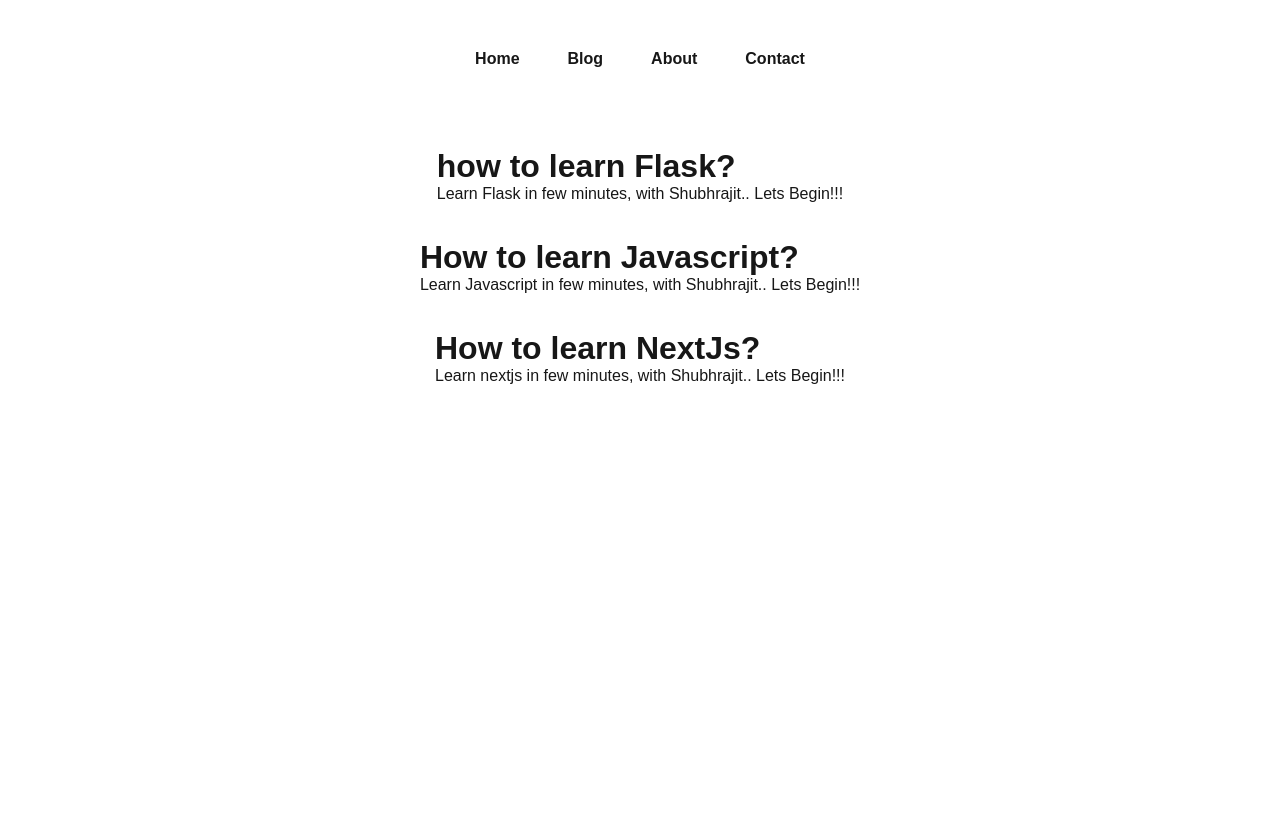
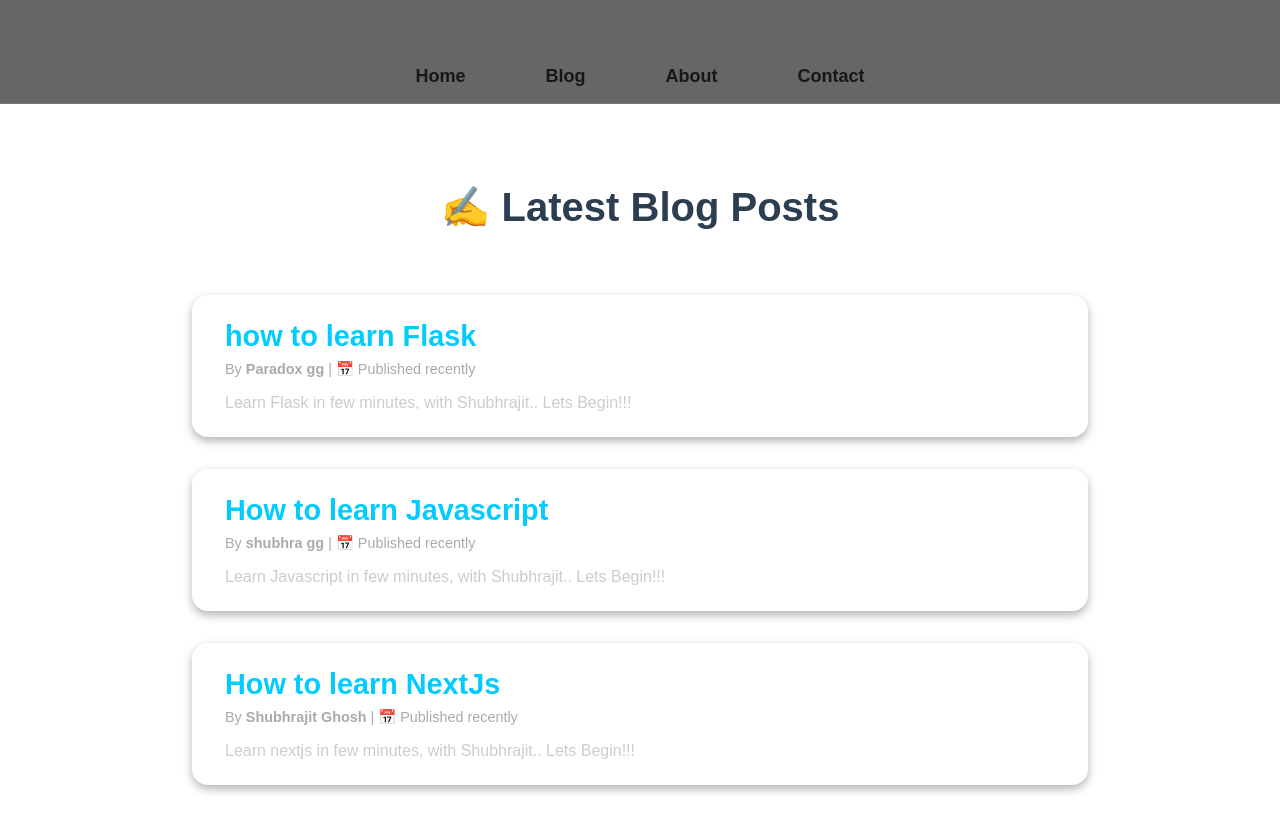
Before and after one commit to Shubhra7/NextJs_All, a Next.js app in the folder blog-hunt/: page /blog in a window 1280 px wide. Shown: the top 832 px of the page. After the commit the page ends 800 px from the top, so only its background shows below. Built offline with nearby package versions, Linux system fonts and the light colour scheme; no server answers.

Commit message:
navbar sticky bug fixed

```diff
--- a/blog-hunt/src/app/blog/Blog.module.css
+++ b/blog-hunt/src/app/blog/Blog.module.css
@@ -1,21 +1,10 @@
 .main {
-    min-height: 100vh;
-    flex: 1;
-    display: flex;
-    flex-direction: column;
-    justify-content: center;
-    align-items: center;
-    justify-content: flex-start;
-    /* gap: 20px; */
-    grid-row-start: 2;
-    padding-top: 3rem;
-}
-
-.blogItemh3{
-    cursor: pointer;
-    font-size: 2rem;
-    margin: 0;
-    padding: 0;
+  min-height: 100vh;
+  display: flex;
+  flex-direction: column;
+  align-items: center;
+  padding-top: 3rem;
+  gap: 2rem;
 }
 
 .container {
@@ -24,3 +13,35 @@
   margin: 0 auto;
   padding: 2rem;
 }
+
+.card {
+  background-color: rgba(255, 255, 255, 0.03);
+  border: 1px solid rgba(255, 255, 255, 0.1);
+  border-radius: 16px;
+  padding: 1.5rem 2rem;
+  transition: all 0.3s ease;
+  width: 100%;
+  box-shadow: 0 4px 10px rgba(0, 0, 0, 0.3);
+}
+
+.card:hover {
+  transform: translateY(-5px);
+  background-color: rgba(255, 255, 255, 0.06);
+}
+
+.blogItemh3 {
+  font-size: 1.8rem;
+  color: #00ccff;
+  margin-bottom: 0.5rem;
+}
+
+.blogMeta {
+  font-size: 0.9rem;
+  color: #aaa;
+  margin-bottom: 1rem;
+}
+
+.blogDesc {
+  font-size: 1rem;
+  color: #ccc;
+}
--- a/blog-hunt/src/app/blog/page.js
+++ b/blog-hunt/src/app/blog/page.js
@@ -45,34 +45,41 @@ const page = async () => {   // async for making it SSR
   })
   const blogs = await res.json();
 
-
   return (
     <>
       <div className={styles.container}>
         <main className={styles.main}>
-        {blogs.map((blogitem)=>{
-          return <div key={blogitem.slug}>
+          <h1 style={{ fontSize: '2.5rem', marginBottom: '2rem', color: '#2c3e50' }}>
+            ✍️ Latest Blog Posts
+          </h1>
+
+          {blogs.map((blogitem) => {
+            return (
+              <div className={styles.card} key={blogitem.slug}>
                 <Link href={`/blogpost/${blogitem.slug}`}>
-            <h3 className={styles.blogItemh3}>{blogitem.title}?</h3></Link>
-            <p>{blogitem.metadesc}</p>
-            <br></br>
-            <br />
+                  <h3 className={styles.blogItemh3}>{blogitem.title}</h3>
+                </Link>
+                <p className={styles.blogMeta}>
+                  By <strong>{blogitem.author}</strong> | 📅 Published recently
+                </p>
+                <p className={styles.blogDesc}>
+                  {blogitem.metadesc.length > 160
+                    ? blogitem.metadesc.slice(0, 160) + '...'
+                    : blogitem.metadesc}
+                </p>
               </div>
+            );
           })}
         </main>
       </div>
-
-
     </>
-  )
+  );
 }
-
 
 // Previously used
 // export async function getServerSideProps(context) {
 //   return {
 //     props: {harry: "Good boy"},  // will be passed to the page component as props
 //   }
-
 // }
-export default page
+export default page;
--- a/blog-hunt/src/app/blogpost/BlogPost.module.css
+++ b/blog-hunt/src/app/blogpost/BlogPost.module.css
@@ -1,21 +1,11 @@
 .main {
-    min-height: 100vh;
-    flex: 1;
-    display: flex;
-    flex-direction: column;
-    justify-content: center;
-    align-items: center;
-    justify-content: flex-start;
-    /* gap: 20px; */
-    grid-row-start: 2;
-    padding-top: 3rem;
-}
-
-.hrLine {
-  width: 80%;
-  border: none;
-  border-top: 1px solid #ccc;
-  margin: 1rem 0;
+  min-height: 100vh;
+  display: flex;
+  justify-content: center;
+  align-items: flex-start;
+  padding-top: 4rem;
+  background: linear-gradient(to right, #0f2027, #203a43, #2c5364);
+  color: white;
 }
 
 .container {
@@ -24,3 +14,78 @@
   margin: 0 auto;
   padding: 2rem;
 }
+
+.hrLine {
+  width: 80%;
+  border: none;
+  border-top: 1px solid #555;
+  margin: 2rem 0;
+}
+
+.blogCard {
+  background-color: rgba(0, 0, 0, 0.5); /* Transparent dark background */
+  padding: 2rem;
+  border-radius: 16px;
+  box-shadow: 0 8px 24px rgba(0, 0, 0, 0.6);
+  backdrop-filter: blur(12px);
+  animation: fadeIn 0.6s ease-in-out;
+  transition: all 0.3s ease;
+}
+
+.blogTitle {
+  font-size: 2.5rem;
+  font-weight: 700;
+  text-align: center;
+  margin-bottom: 1rem;
+  color: #00e1ff;
+}
+
+.blogMeta {
+  text-align: center;
+  color: #bbb;
+  font-size: 0.9rem;
+  margin-bottom: 2rem;
+}
+
+.blogContent {
+  font-size: 1.1rem;
+  line-height: 1.8;
+  color: #f5f5f5;
+}
+
+.contentHtml h2 {
+  font-size: 1.8rem;
+  color: #ffffff;
+  margin-top: 2rem;
+}
+
+.contentHtml p {
+  margin: 1rem 0;
+  color: #ddd;
+}
+
+.contentHtml ul {
+  padding-left: 1.5rem;
+  margin: 1rem 0;
+}
+
+.contentHtml li {
+  margin-bottom: 0.5rem;
+}
+
+.loading {
+  text-align: center;
+  font-size: 1.2rem;
+  color: #aaa;
+}
+
+@keyframes fadeIn {
+  from {
+    opacity: 0;
+    transform: translateY(24px);
+  }
+  to {
+    opacity: 1;
+    transform: translateY(0);
+  }
+}
--- a/blog-hunt/src/app/globals.css
+++ b/blog-hunt/src/app/globals.css
@@ -10,10 +10,17 @@
   }
 }
 
+/* html,
+body {
+  max-width: 100vw;
+  overflow-x: hidden;
+} */
+
 html,
 body {
   max-width: 100vw;
-  overflow-x: hidden;
+  overflow-x: hidden; /* ✅ KEEP THIS */
+  height: 100%;        /* ✅ ADD THIS */
 }
 
 body {
--- a/blog-hunt/src/app/layout.js
+++ b/blog-hunt/src/app/layout.js
@@ -1,6 +1,7 @@
 import { Geist, Geist_Mono } from "next/font/google";
 import "./globals.css";
 import Navbar from "./components/navbar";
+
 
 const geistSans = Geist({
   variable: "--font-geist-sans",
--- a/blog-hunt/src/app/page.module.css
+++ b/blog-hunt/src/app/page.module.css
@@ -11,7 +11,8 @@
   align-items: center;
   justify-items: center;
   min-height: 100svh;
-  padding: 80px;
+  padding: 0 80px 80px 80px;
+  /* padding: 80px; */
   gap: 64px;
   font-family: var(--font-geist-sans);
 }
@@ -178,3 +179,44 @@ a.secondary {
   list-style: none;
   font-weight: bold;
 }
+
+.mainnav {
+  position: sticky;
+  top: 0;
+  z-index: 1000;
+  background: rgba(0, 0, 0, 0.6); /* transparent black */
+  padding: 16px 0;
+  border-bottom: 1px solid rgba(255, 255, 255, 0.1);
+  backdrop-filter: blur(10px);
+  transition: background 0.3s ease-in-out;
+}
+
+
+.mainnav ul {
+  display: flex;
+  justify-content: center;
+  gap: 32px;
+}
+
+.mainnav li {
+  list-style: none;
+  font-weight: bold;
+  font-size: 18px;
+  cursor: pointer;
+  position: relative;
+}
+
+.mainnav li::after {
+  content: '';
+  position: absolute;
+  width: 0%;
+  height: 2px;
+  background: var(--foreground);
+  bottom: -4px;
+  left: 0;
+  transition: width 0.3s;
+}
+
+.mainnav li:hover::after {
+  width: 100%;
+}
```
Also changed, not shown: blog-hunt/src/app/blogpost/[slug]/page.js (+21 -22 lines), blog-hunt/src/app/contact/Contact.module.css (+40 -0 lines). Lines whose indentation alone changed are shown as unchanged.
